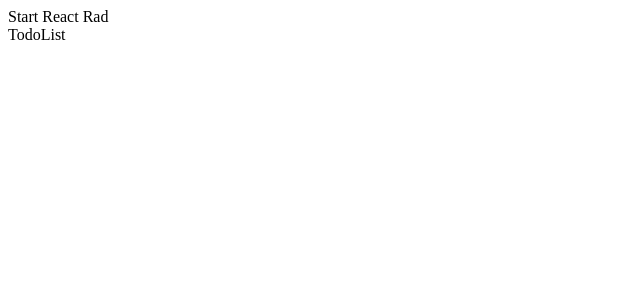
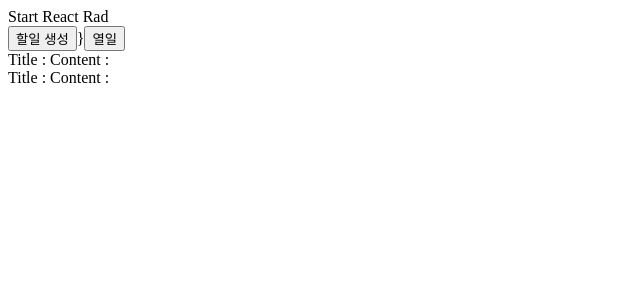
Before and after one commit to xfrnk2/react_practice, a React (Create React App) app: page / in a window 1280 px wide. Shown: the top 300 px of the page, without its empty margins (0-640 px from the left). Built offline with nearby package versions, Linux system fonts and the light colour scheme; data requests are answered from the project's data file.

Commit message:
usedState와 useEffect를 사용한 crud 구현 진행

```diff
--- a/db.json
+++ b/db.json
@@ -1,9 +1,14 @@
 {
-  "todolist": [
+  "todos": [
     {
-      "id": 1,
-      "title": "할일 제목",
-      "content": "할일 내용"
+      "title": "안녕1",
+      "content": "안녕1내용",
+      "id": 1
+    },
+    {
+      "title": "eg",
+      "content": "qegr",
+      "id": 2
     }
   ]
 }
--- a/src/todo/todo.jsx
+++ b/src/todo/todo.jsx
@@ -1,10 +1,11 @@
 import React from 'react';
-import axios from'axios';
 
-const Todo = (title, content) => {
+const Todo = (todo) => {
     return (
-    <div className='todo'>Title : {title}
-        Content : {content}
+
+    <div>
+        Title : {todo.title}
+        Content : {todo.content}
     </div>
     )
 }
--- a/src/todo/todolist.jsx
+++ b/src/todo/todolist.jsx
@@ -1,48 +1,89 @@
-import React, {useEffect, useState} from 'react';
+import React, {useEffect, useState, Fragment} from 'react';
 import axios from'axios';
+import Todo from './todo';
 
-const TodoList = () => {
-    let [todos, setTodos] = useState({})
-
+const TodoList = ({}) => {
+    let [todos, setTodos] = useState([]);
+    let [currentStatus, setCurrentStatus] = useState('열일');
+    let [writingMode, setWritingMode] = useState(false);
+    let [form, setForm] = useState({
+        title: "",
+        content: ""
+    });
 
     useEffect(() => {
 
-        axios.get("/todolist")
-            .then((response) => {
-
-                console.log(todos)
-                setTodos(response.data);
-                console.log(todos)
-            })
+        axios.get("/todos")
+        .then((response) => {
+            setTodos(response.data);
+        })
             .catch((error) => {
                 console.log(error);
             });
     }, []);
 
-    // useEffect(() => {
-    //         axios.get("/todolist")
-    //         .then((response) => {
-    //             console.log(response);
-    //             setTodos(response.data);
-    //             console.log('todos 출력테스트');
-    //             console.log(todos)
-    //         })
-    //         .catch((error) => {
-    //             console.log(error)
-    //         }
-    //         )
-    // }, [])
 
-    /*useEffect 는 리액트 컴포넌트가 렌더링 될 때마다 특정 작업을 수행하도록 설정 할 수 있는 Hook 입니다.
- 클래스형 컴포넌트의 componentDidMount 와 componentDidUpdate 를 합친 형태로 보아도 무방합니다.*/
+    const changeStatus= () => {
+        if (currentStatus === '열일'){
+            setCurrentStatus('휴식');
+        } else {
+            setCurrentStatus('열일');
+        }
+    }
+
+    const changeWritingMode = () => {
+        setWritingMode(!writingMode);
+    }
 
 
-    return  (
-        <div className="todolist">TodoList
+    const create = (event) => {
+        event.preventDefault();
+        axios.post('./todos', form)
+        .then((response) => {
+            setTodos([...todos, response.data]);
+
+        })
+        .catch((error) => {
+            console.log(error)
+        })
+    }
+
+    const changeForm = (data) => {
+        setForm({
+            ...form,
+            [data.target.name]: data.target.value
+        });
+    }
+
+
+
+    return (
+        <Fragment>
+        <div>
+            {console.log('todos', todos)}
+            <button onClick={changeWritingMode}>할일 생성</button>
+            {writingMode?
+            <form onSubmit={(event) => {create(event)}}>
+                <input type="text" name="title" placeholder="할일 제목" onChange={(e) => {changeForm(e)}}></input>
+                <input type="text" name="content" placeholder="할일 내용" onChange={(e) => {changeForm(e)}}></input>
+                <button type="submit">등록</button>
+            </form>
+            :
+            null
+            }}
+
+            <button onClick={changeStatus}>{currentStatus}</button>
+            {currentStatus === '휴식'?
+             null
+            :
+            todos.map((todo) => {
+                return <Todo key = {todo.id} todo = {todo.todo}></Todo>;
+            })
+            }
         </div>
+        </Fragment>
+    )
+}
 
-    )
-
-};
 
 export default TodoList;
```
Also changed, not shown: 2 other files (tests, documents, lock files or other folders).
